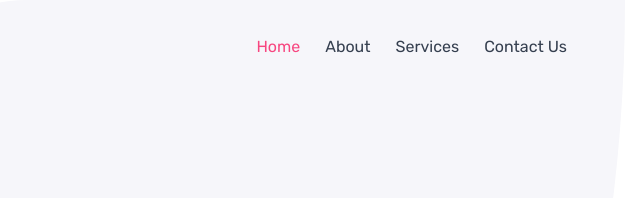
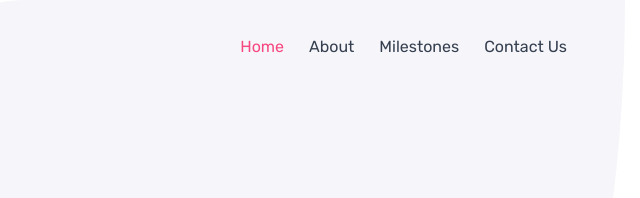
Before and after one commit to rio-uml/rio-uml, a plain HTML site: page index.html in a window 1280 px wide. Shown: the top 198 px of the page, 640-1280 px from the left. Drawn offline with nearby package versions, Linux system fonts and the light colour scheme.

Commit message:
Milestone is added

```diff
--- a/index.html
+++ b/index.html
@@ -64,7 +64,7 @@
                     <div class="navbar-nav ms-auto py-0">
                         <a href="index.html" class="nav-item nav-link active">Home</a>
                         <a href="about.html" class="nav-item nav-link">About</a>
-                        <a href="service.html" class="nav-item nav-link">Services</a>
+                        <a href="service.html" class="nav-item nav-link">Milestones</a>
                         <a href="contact.html" class="nav-item nav-link">Contact Us</a>
                     </div>
                 </div>
```
